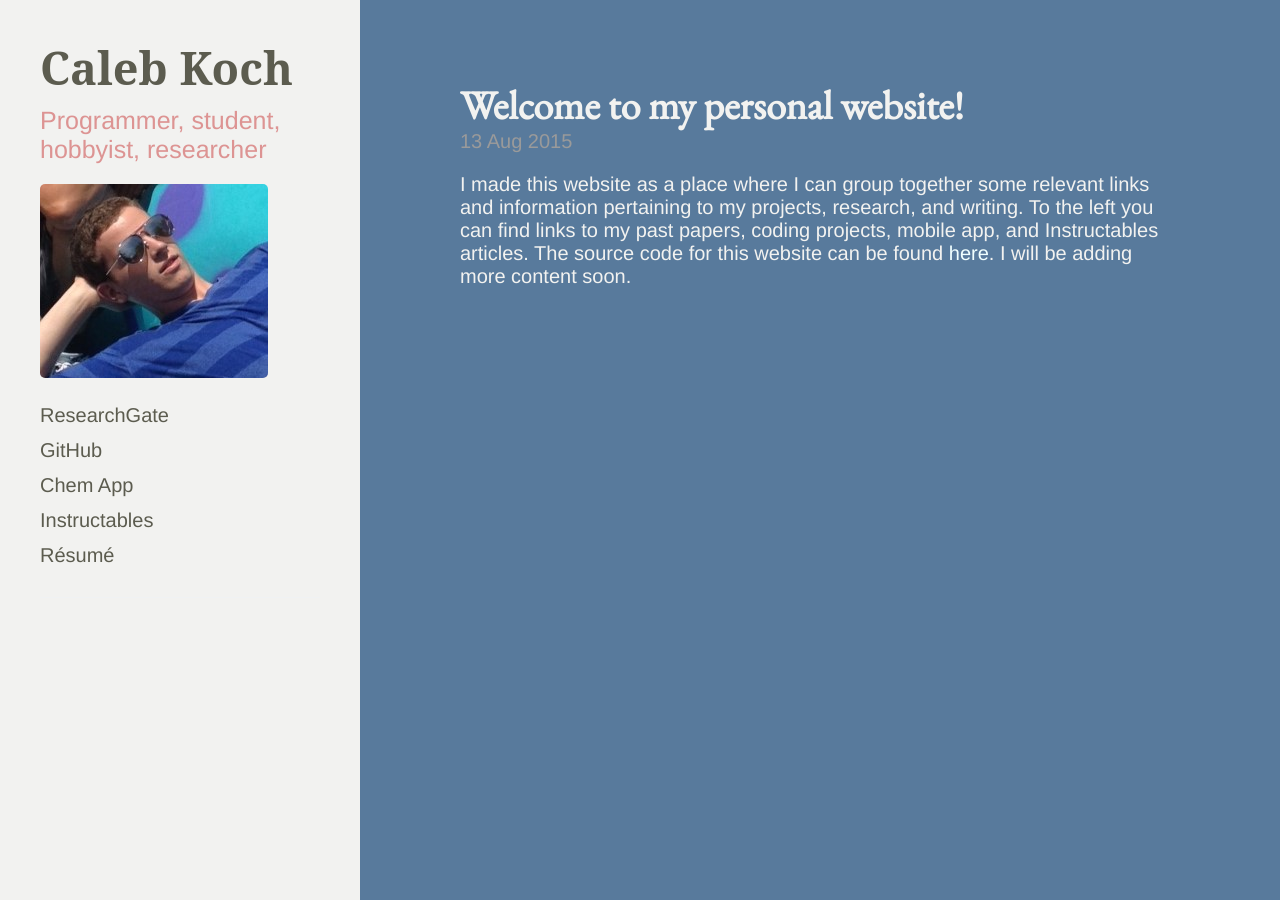
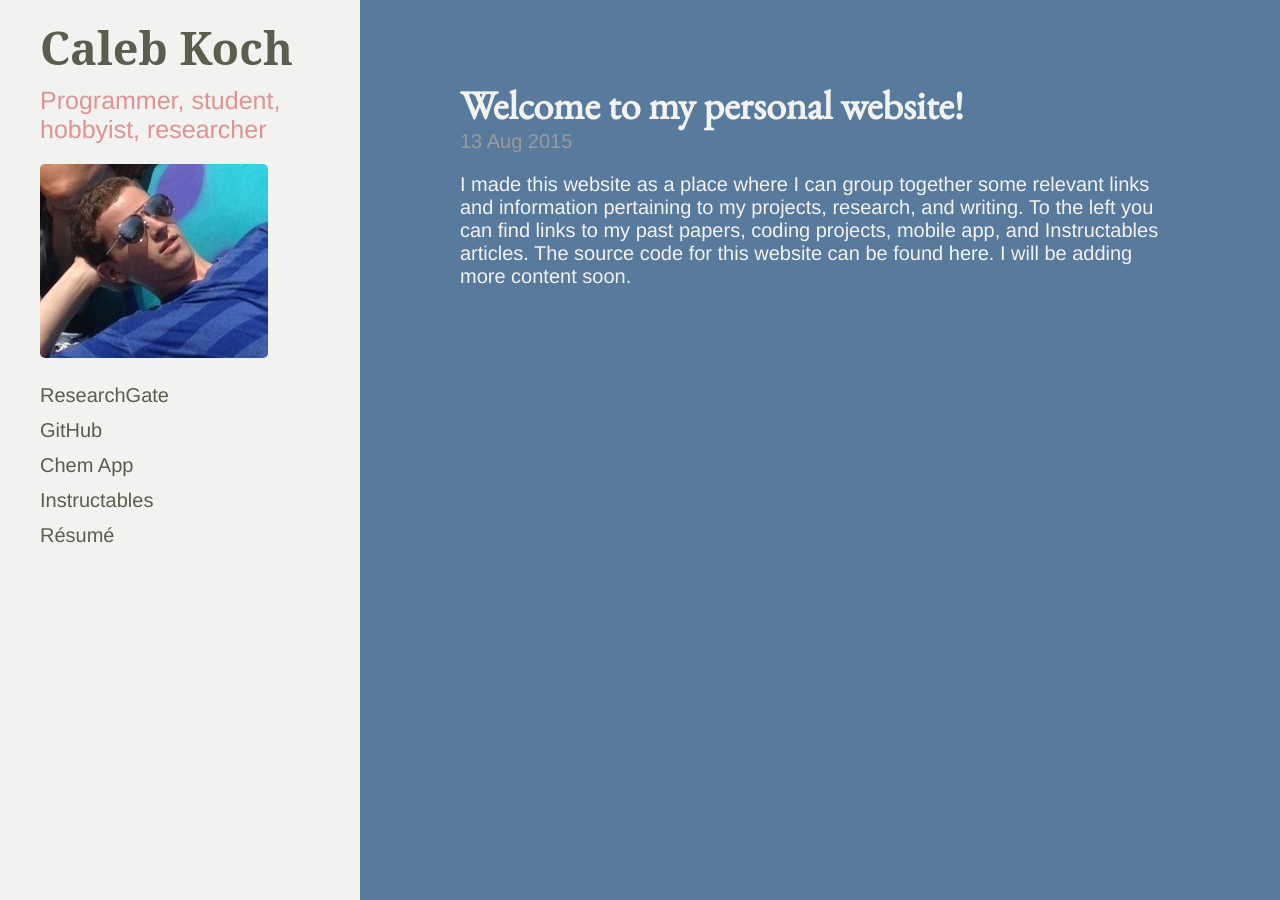
Before and after one commit to cakoch10/cakoch10.github.io, a Jekyll site: the page built from index.html, in a window 1280 px wide. Built offline with Jekyll 4.4.1, drawn with Linux system fonts in a browser that asks for light colours; Markdown is read by kramdown in place of the engine named in the settings; the list of posts is cut into pages by our own code.

Commit message:
Update blackdoc.css

```diff
--- a/public/css/blackdoc.css
+++ b/public/css/blackdoc.css
@@ -50,7 +50,6 @@ a:hover {
   color: #caad00;
 }
 
-/*Changed from .25*/
 .btn {
   display: inline-block;
   padding: 0.25rem 1rem;
@@ -163,10 +162,10 @@ tbody tr:nth-child(odd) th {
  * Flexible banner for housing site name, intro, and "footer" content. Starts
  * out above content in mobile and later moves to the side with wider viewports.
  */
-
+/*Changed from 2*/
 .sidebar {
   text-align: center;
-  padding: 2rem 1rem;
+  padding: 1rem 1rem;
   color: rgba(200, 54, 54,.5);
   background-color: #f2f2f0;
   overflow: auto;
```
